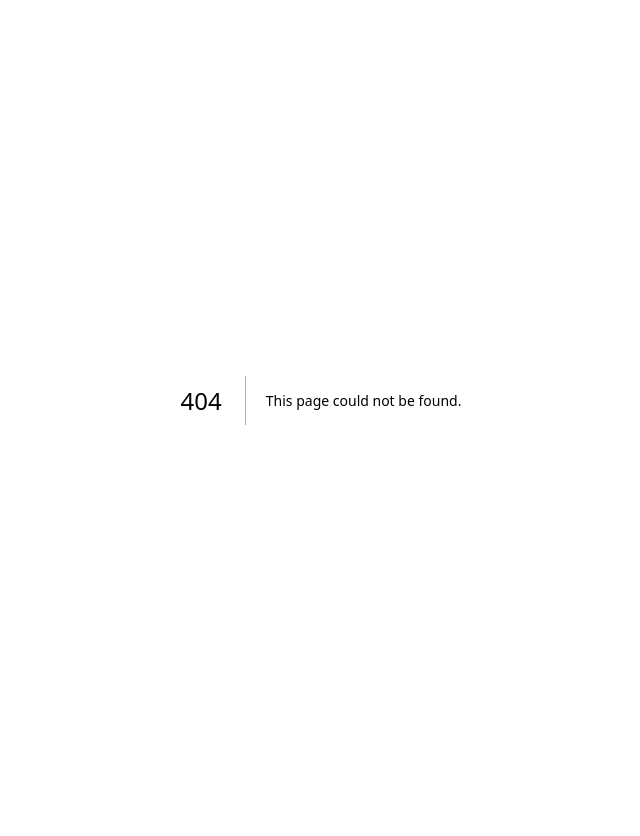
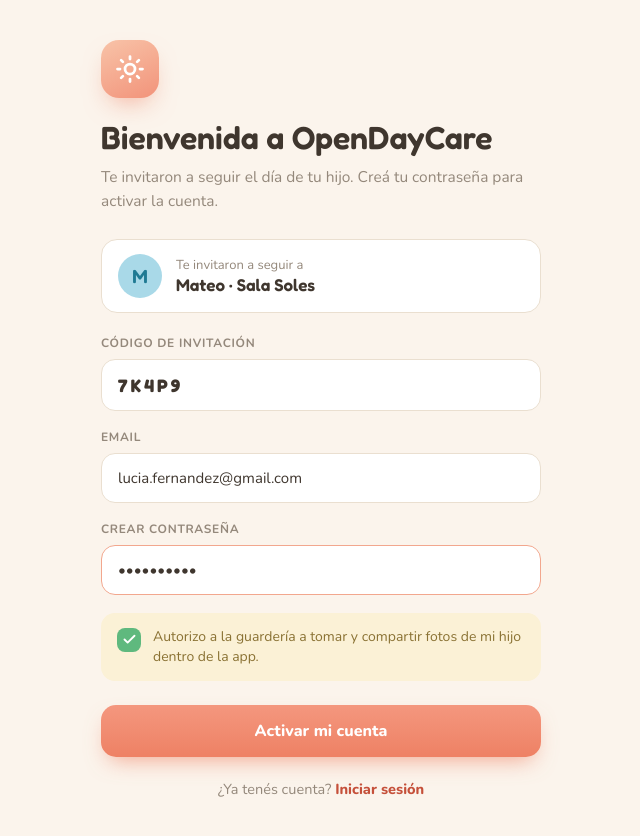
Before and after one commit to EDYBANDA/open-daycare, a Next.js app: page /activar-cuenta in a window 1280 px wide. Before the commit this address had no page. Shown: the top 836 px of the page, without its empty margins (319-959 px from the left). Before the commit the page ends 800 px from the top, so only its background shows below. Built offline with nearby package versions, Linux system fonts and the light colour scheme.

Commit message:
Paso 03 - spec 03

```diff
--- /dev/null
+++ b/app/activar-cuenta/page.tsx
@@ -0,0 +1,104 @@
+import Link from "next/link";
+
+export default function ActivateAccountPage() {
+  return (
+    <div className="flex min-h-screen items-center justify-center bg-[#FBF4EC] p-10">
+      <div className="w-full max-w-[440px]">
+        <div className="mb-[22px] flex size-[58px] items-center justify-center rounded-[18px] bg-[linear-gradient(155deg,#F8C3A8,#F2937A)] shadow-[0_12px_26px_-10px_rgba(238,129,100,.65)]">
+          <svg
+            width="30"
+            height="30"
+            viewBox="0 0 24 24"
+            fill="none"
+            stroke="#fff"
+            strokeWidth="2.2"
+            strokeLinecap="round"
+            strokeLinejoin="round"
+          >
+            <circle cx="12" cy="12" r="4" />
+            <path d="M12 2v2M12 20v2M4.9 4.9l1.4 1.4M17.7 17.7l1.4 1.4M2 12h2M20 12h2M4.9 19.1l1.4-1.4M17.7 6.3l1.4-1.4" />
+          </svg>
+        </div>
+
+        <h1 className="font-display m-0 mb-2 text-[32px] font-semibold leading-[1.15] text-[#3F362E]">
+          Bienvenida a OpenDayCare
+        </h1>
+        <p className="m-0 mb-[26px] text-[15.5px] leading-[1.55] text-[#94887B]">
+          Te invitaron a seguir el día de tu hijo. Creá tu contraseña para
+          activar la cuenta.
+        </p>
+
+        <div className="mb-[22px] flex items-center gap-[14px] rounded-[16px] border-[1.5px] border-[#EADFD0] bg-white px-4 py-[14px]">
+          <div className="flex size-[44px] shrink-0 items-center justify-center rounded-full bg-[#A9D9E8] font-display text-[19px] font-semibold text-[#1F7A93]">
+            M
+          </div>
+          <div>
+            <div className="text-[13px] text-[#94887B]">
+              Te invitaron a seguir a
+            </div>
+            <div className="font-display text-[17px] font-semibold text-[#3F362E]">
+              Mateo · Sala Soles
+            </div>
+          </div>
+        </div>
+
+        <div className="mb-2 text-[12px] font-bold tracking-[0.7px] text-[#94887B]">
+          CÓDIGO DE INVITACIÓN
+        </div>
+        <input
+          type="text"
+          defaultValue="7K4P9"
+          className="font-display mb-[18px] w-full rounded-[14px] border-[1.5px] border-[#EADFD0] bg-white px-4 py-[14px] text-[18px] font-bold tracking-[3px] text-[#3F362E] outline-none placeholder:text-[#B6A99B]"
+        />
+        <div className="mb-2 text-[12px] font-bold tracking-[0.7px] text-[#94887B]">
+          EMAIL
+        </div>
+        <input
+          type="email"
+          defaultValue="lucia.fernandez@gmail.com"
+          className="mb-[18px] w-full rounded-[14px] border-[1.5px] border-[#EADFD0] bg-white px-4 py-[14px] text-[15px] text-[#3F362E] outline-none placeholder:text-[#B6A99B]"
+        />
+        <div className="mb-2 text-[12px] font-bold tracking-[0.7px] text-[#94887B]">
+          CREAR CONTRASEÑA
+        </div>
+        <input
+          type="password"
+          defaultValue="contraseña"
+          className="mb-[18px] w-full rounded-[14px] border-[1.5px] border-[#F2A78E] bg-white px-4 py-[14px] text-[15px] text-[#3F362E] outline-none placeholder:text-[#B6A99B]"
+        />
+
+        <label className="mb-6 flex cursor-pointer items-start gap-3 rounded-[14px] bg-[#FBF1D6] px-4 py-[14px]">
+          <span className="mt-px flex size-6 shrink-0 items-center justify-center rounded-lg bg-[#5FB97E]">
+            <svg
+              width="15"
+              height="15"
+              viewBox="0 0 24 24"
+              fill="none"
+              stroke="#fff"
+              strokeWidth="3"
+              strokeLinecap="round"
+              strokeLinejoin="round"
+            >
+              <polyline points="20 6 9 17 4 12" />
+            </svg>
+          </span>
+          <span className="text-[14px] leading-[1.45] text-[#8A7234]">
+            Autorizo a la guardería a tomar y compartir fotos de mi hijo dentro
+            de la app.
+          </span>
+        </label>
+
+        <a className="block w-full rounded-[15px] bg-[linear-gradient(180deg,#F4977E,#EE8164)] py-[15px] text-center text-[16px] font-extrabold text-white shadow-[0_10px_22px_-8px_rgba(238,129,100,.7)]">
+          Activar mi cuenta
+        </a>
+
+        <p className="m-0 mt-[22px] text-center text-[14.5px] text-[#94887B]">
+          ¿Ya tenés cuenta?{" "}
+          <Link href="/login" className="font-extrabold text-[#C5503A]">
+            Iniciar sesión
+          </Link>
+        </p>
+      </div>
+    </div>
+  );
+}
```
